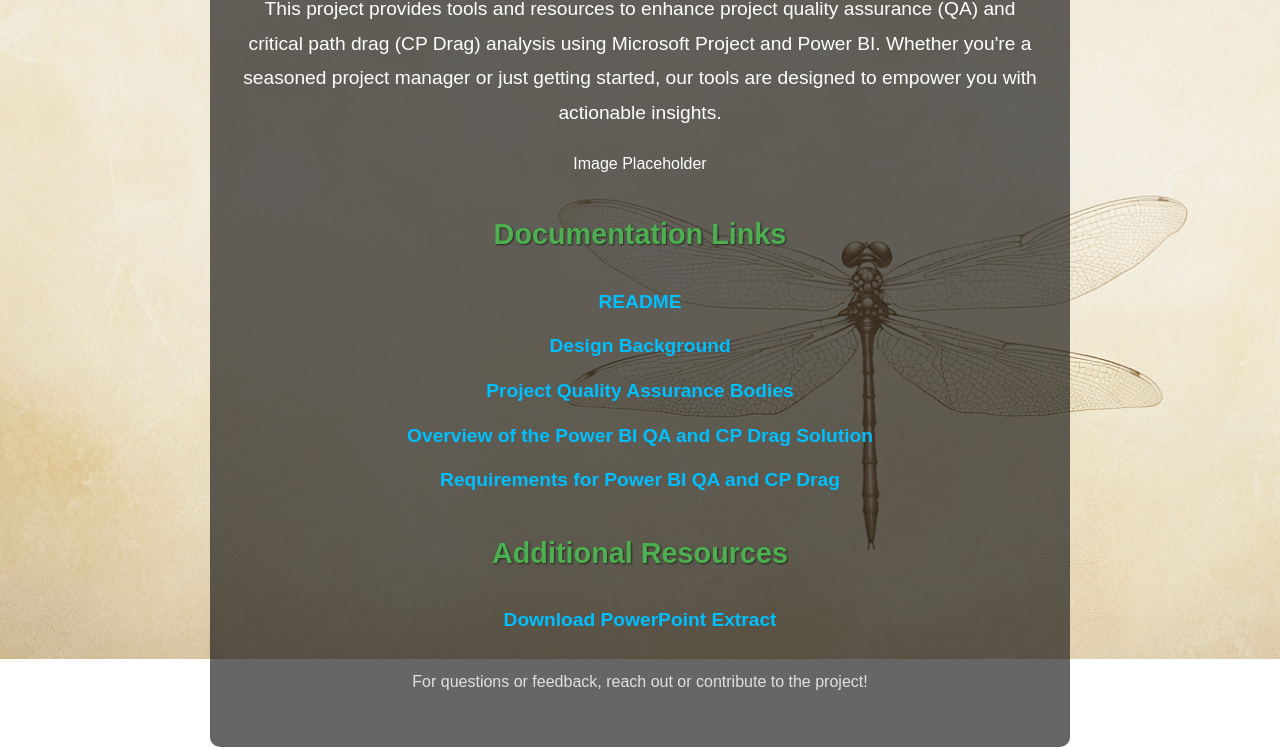
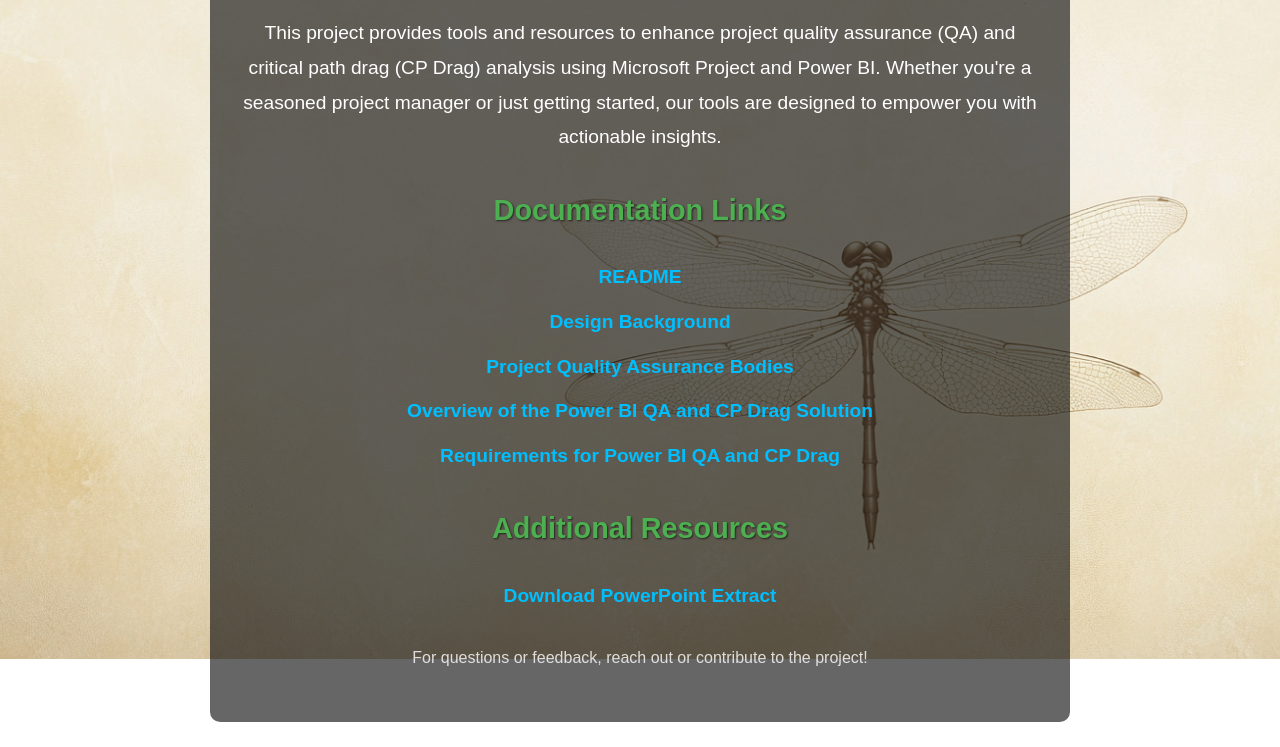
Before and after one commit to foresaa/CPDrag, a plain HTML site: page index.html in a window 1280 px wide. Shown: the part 141-888 px from the top of the page. After the commit the page ends 863 px from the top, so only its background shows below. Drawn offline with Linux system fonts and the light colour scheme.

Commit message:
Add files via upload

```diff
--- a/index.html
+++ b/index.html
@@ -19,8 +19,6 @@
           manager or just getting started, our tools are designed to empower you
           with actionable insights.
         </p>
-
-        <div class="placeholder task-pane">Image Placeholder</div>
 
         <h2>Documentation Links</h2>
         <ul>
```
